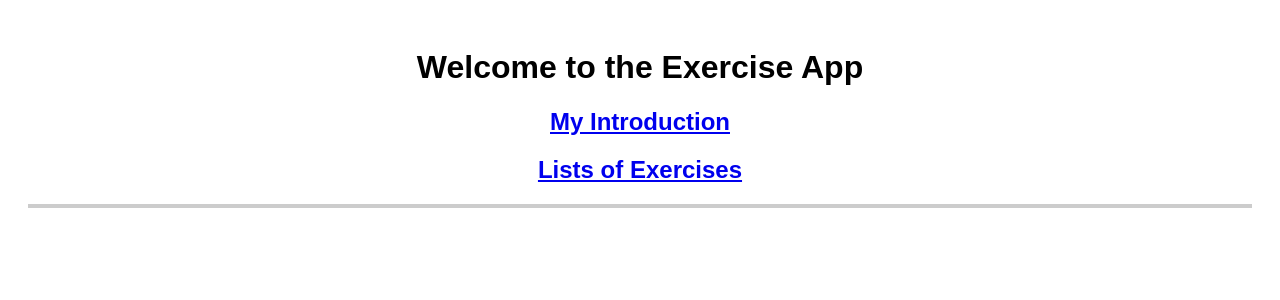
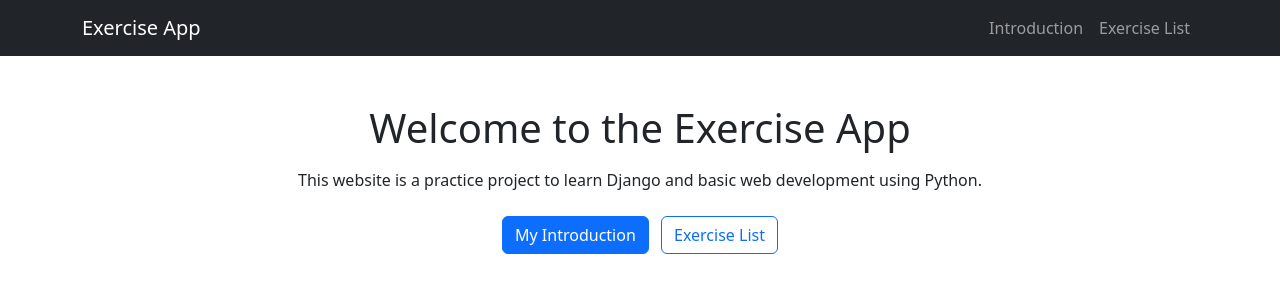
Before and after one commit to markseong0912/django-workout-app, a Django app: page / in a window 1280 px wide. Shown: the top 300 px of the page. Run offline with Django 4.2, Linux system fonts and the light colour scheme.

Commit message:
Initial implementation of exercise detail view (not fully tested yet)

```diff
--- a/Exercise/templates/base.html
+++ b/Exercise/templates/base.html
@@ -25,7 +25,7 @@
             <div class="collapse navbar-collapse" id="mainNav">
                 <div class="navbar-nav ms-auto">
                     <a class="nav-link" href="{% url 'intro' %}">Introduction</a>
-                    <a class="nav-link" href="{% url 'exercise_list' %}">Exercise List</a>
+                    <a class="nav-link" href="{% url 'exercise_lists' %}">Exercise List</a>
                 </div>
             </div>
 
--- a/Exercise/templates/home.html
+++ b/Exercise/templates/home.html
@@ -1,32 +1,29 @@
-<!DOCTYPE html>
-<html lang="en">
-<head>
-    <title>Home</title>
-</head>
-<style>
-    body {
-            font-family: Arial, sans-serif;
-            padding: 20px;
-        }
-    h1, h2, p {
-            text-align: center;
-        }
+{% extends "base.html" %}
 
-        img {
-            max-width: 100%;
-            height: auto;
-            display: block;
-            margin: 10px auto;
-            border: 2px solid #ccc;
-        }
-</style>
-<body>
+{% block title %}
+Home
+{% endblock %}
+
+{% block content %}
+
+<div class="text-center mt-5">
+
     <h1>Welcome to the Exercise App</h1>
-    <h2><a href="{% url 'intro' %}">My Introduction</a></h2>
-    <h2><a href="{% url 'exercise_list' %}">Lists of Exercises</a></h2>
 
-    <h3>
-        <img src="" alt="">
-    </h3>
-</body>
-</html>
+    <p class="mt-3">
+        This website is a practice project to learn Django and basic web development using Python.
+    </p>
+
+    <div class="mt-4">
+        <a href="{% url 'intro' %}" class="btn btn-primary me-2">
+            My Introduction
+        </a>
+
+        <a href="{% url 'exercise_lists' %}" class="btn btn-outline-primary">
+            Exercise List
+        </a>
+    </div>
+
+</div>
+
+{% endblock %}
--- a/Exercise/urls.py
+++ b/Exercise/urls.py
@@ -21,13 +21,13 @@ from . import views
 
 urlpatterns = [
     path('admin/', admin.site.urls),
-    path('intro/', views.intro),
+    path("intro/", views.intro, name="intro"),
     path('biceps-curl/', views.biceps, name='biceps.html'),
     path('triceps-extension/', views.triceps, name='triceps.html'),
     path('leg-extensions/', views.leg_extension, name = 'leg-extensions.html'),
     path('side-lateral-raises/', views.side_lateral_raises, name='side-lateral-raises.html'),
-    path('exercise_list/', views.exercise_list, name='exercise_list'),
+    path('exercise-lists/', views.exercise_lists, name='exercise_lists'),
+    path("exercises/<str:name>/", views.exercise_details, name="exercise_details"),
     path("", views.home, name="home"),
-    path("intro/", views.intro, name="intro"),
 
 ]
--- a/Exercise/views.py
+++ b/Exercise/views.py
@@ -1,15 +1,16 @@
-from django.shortcuts import render
+from django.shortcuts import render, get_object_or_404
 from django.http import HttpResponse
 from .models import Exercise
-
 
 def home(request):
     return render(request, 'home.html')
 
-
 def intro(request):
     return render(request, 'intro.html')
 
+def exercise_details(request, name):
+    exercise = get_object_or_404(Exercise, name=name)
+    return render(request, "exercise_details.html", {"exercise": exercise})
 
 def biceps(request):
     return render(request, 'biceps.html')
@@ -26,7 +27,12 @@ def leg_extension(request):
 def side_lateral_raises(request):
     return render(request, 'side-lateral-raises.html')
 
+def lat_pull_down(request):
+    return render(request, '')
 
-def exercise_list(request):
+def exercise_lists(request):
     exercises = Exercise.objects.all()
-    return render(request, 'exercise-lists.html', {'exercises': exercises})
+    return render(request, 'exercise_lists.html', {'exercises': exercises})
+
+def details(request):
+    return HttpResponse
```
Also changed, not shown: Exercise/templates/exercise_details.html (added, +8 -0 lines), Exercise/templates/exercise_lists.html (renamed from Exercise/templates/exercise-lists.html).
